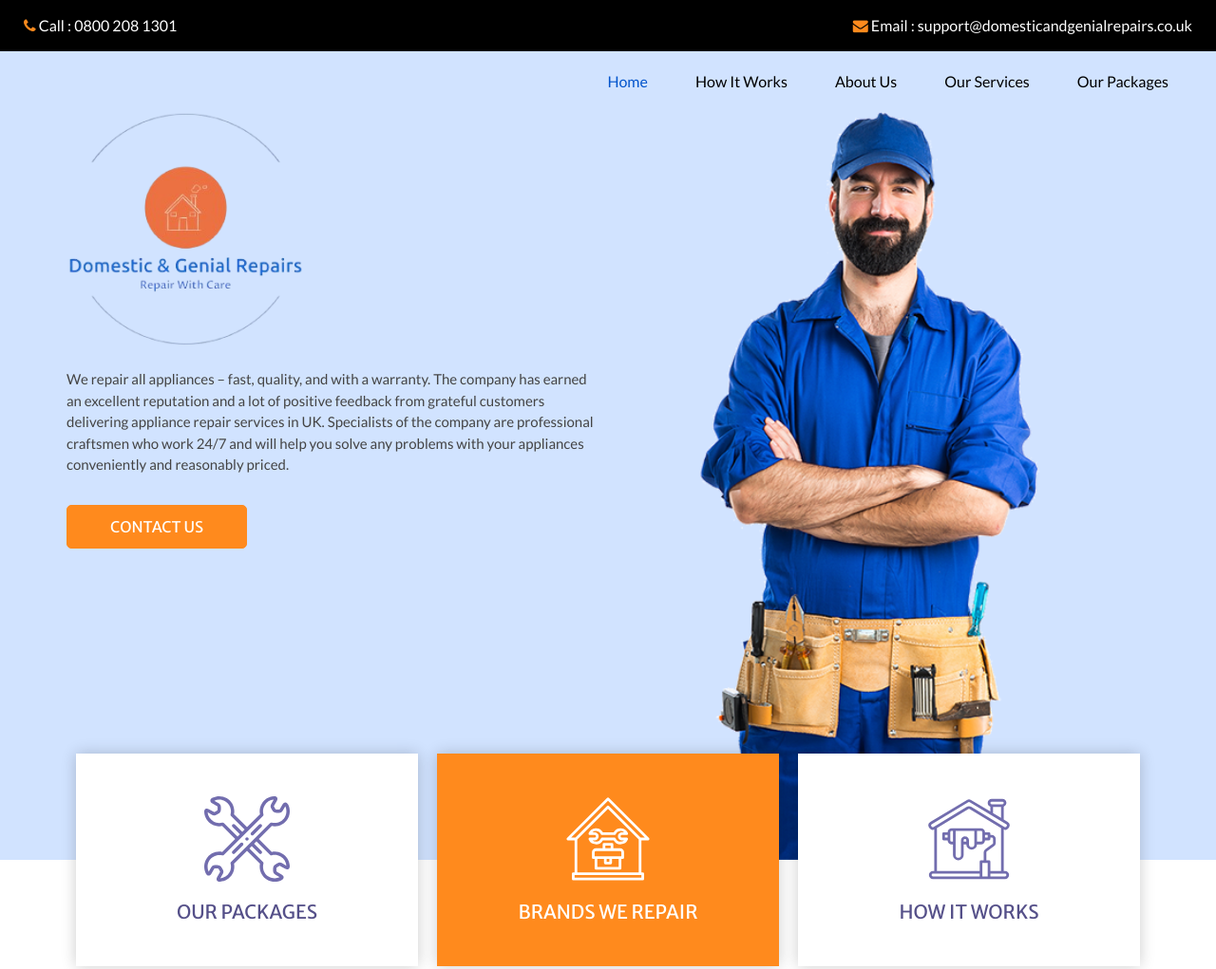
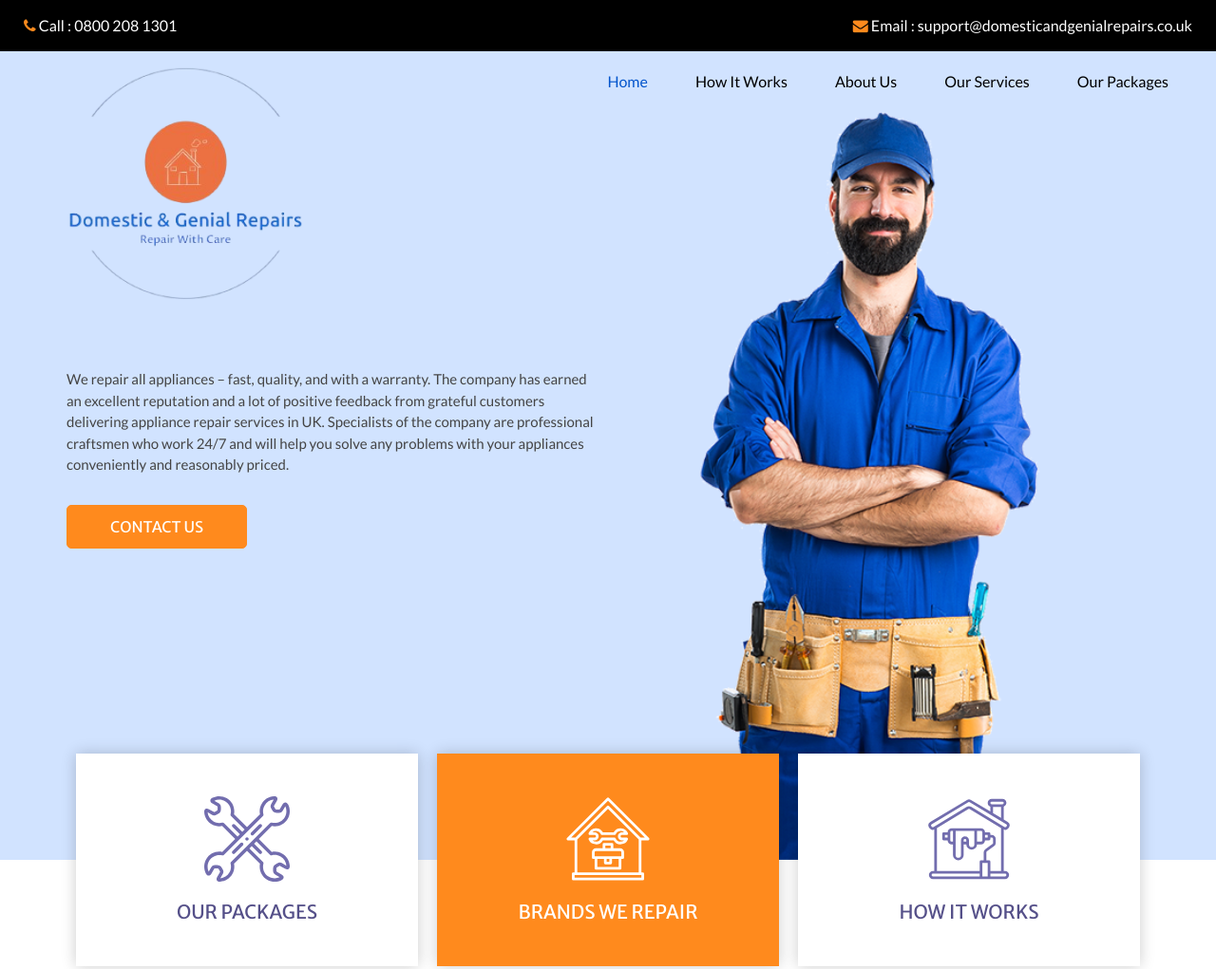
Before and after one commit to nathenwilliamsnw/domesticandgenialrepairs, a plain HTML site: page index.html in a window 1280 px wide. Shown: the top 1021 px of the page at 95% size. Drawn offline with nearby package versions, Linux system fonts and the light colour scheme.

Commit message:
Adjust position of logo image

```diff
--- a/index.html
+++ b/index.html
@@ -94,7 +94,10 @@
         <div class="row">
           <div class="col-md-6 ">
             <div class="detail-box">
-              <img src="./images/logo_p.png" alt="logo" width="250px" height="auto" />
+              <img src="./images/logo_p.png" alt="logo" width="250px" height="auto" style="
+              position: relative;
+              bottom: 48px;
+          "/>
               <br />
               <br />
               <!-- <h1>
```
